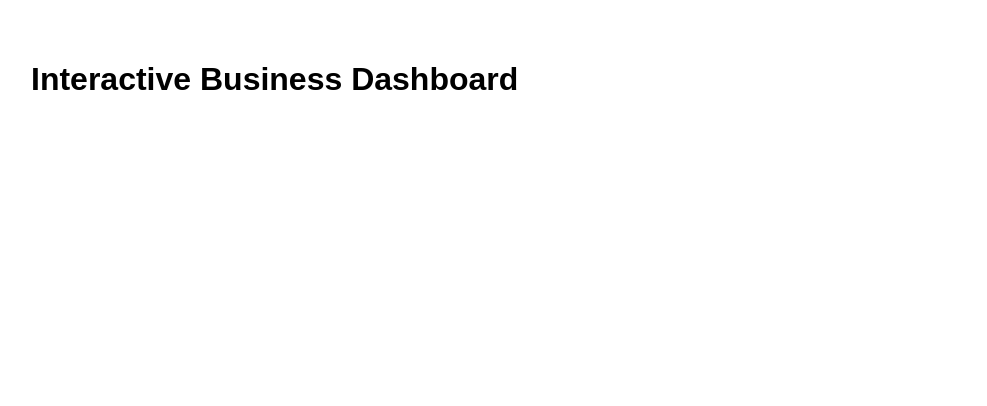
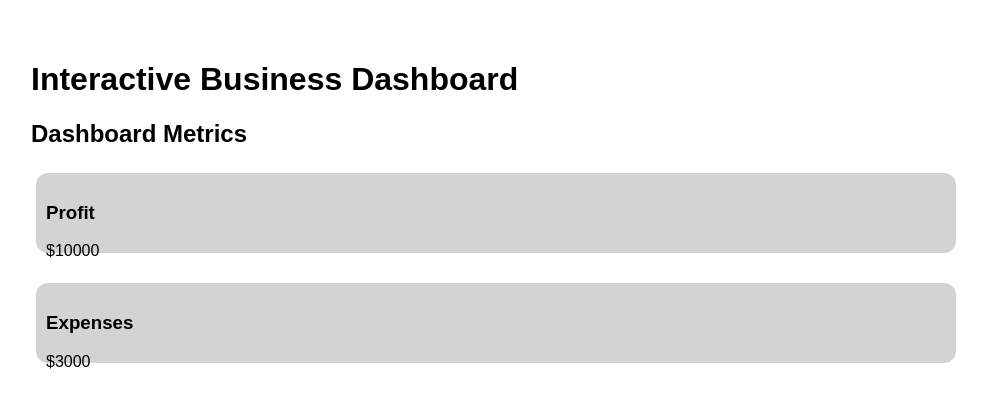
Before and after one commit to reiddedeaux/CC_12, a plain HTML site: page index.html in a window 1280 px wide. Shown: the whole page, without its empty margins (9-996 px from the left). Drawn offline with Linux system fonts and the light colour scheme.

Commit message:
Task 2 - Updated Metric Cards via Array Conversion

```diff
--- a/index.html
+++ b/index.html
@@ -37,5 +37,18 @@
 </head>
 <body>
     <h1>Interactive Business Dashboard</h1>
+    <h2>Dashboard Metrics</h2>
+    <div id="dashboards"></div>
+
+    <div class="metric-card">
+        <h3>Profit</h3>
+        <p>$10000</p>
+    </div>
+    <br>
+    <br>
+    <div class="metric-card">
+    <h3>Expenses</h3>
+    <p>$3000</p>
+    </div>
 </body>
 </html>
```
Also changed, not shown: CC_12.js (+7 -0 lines).
